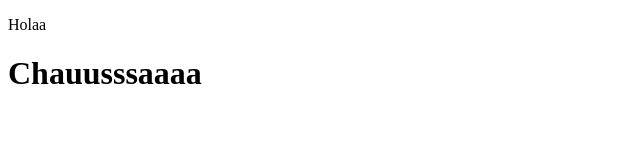
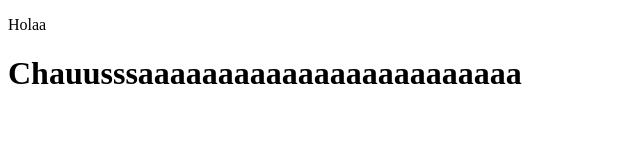
Before and after one commit to sc0211/DonSilvio, a plain HTML site: page nuevacarpeta/index.html in a window 1280 px wide. Shown: the whole page, without its empty margins (0-640 px from the left). Drawn offline with Linux system fonts and the light colour scheme.

Commit message:
cambiosnuevo

```diff
--- a/nuevacarpeta/index.html
+++ b/nuevacarpeta/index.html
@@ -8,6 +8,6 @@
     </head>
     <body>
         <p>Holaa</p>
-        <h1>Chauusssaaaa</h1>
+        <h1>Chauusssaaaaaaaaaaaaaaaaaaaaaaaa</h1>
     </body>
 </html>
```
